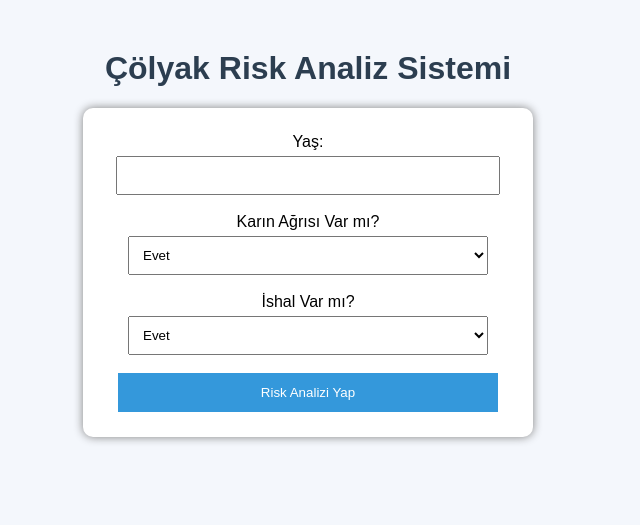
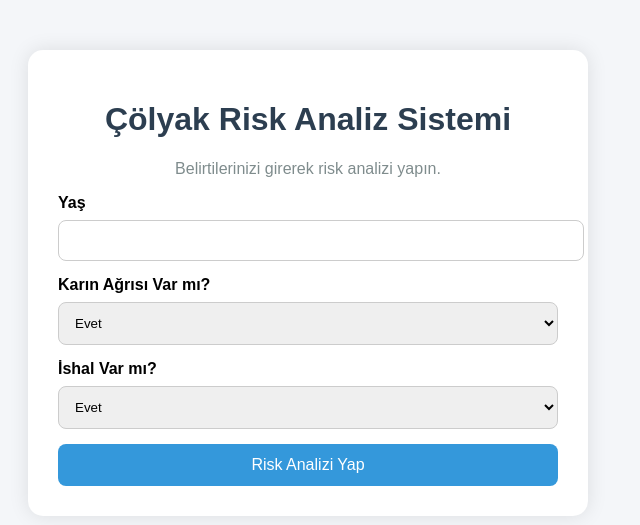
Before and after one commit to emine1935/celiac-risk-system, a Flask app: page / in a window 1280 px wide. Shown: the top 525 px of the page, without its empty margins (332-972 px from the left). Run offline with Flask 3, Linux system fonts and the light colour scheme.

Commit message:
İlk çalışan sürüm

```diff
--- a/app.py
+++ b/app.py
@@ -1,6 +1,8 @@
 from flask import Flask, render_template, request
+import sqlite3
 
 app = Flask(__name__)
+
 
 @app.route("/")
 def ana_sayfa():
@@ -25,11 +27,45 @@ def predict():
     if age < 30:
         risk += 20
 
+    # Veritabanına kayıt
+    conn = sqlite3.connect("celiac.db")
+    cursor = conn.cursor()
+
+    cursor.execute("""
+    INSERT INTO analizler
+    (yas, karin_agrisi, ishal, risk)
+    VALUES (?, ?, ?, ?)
+    """, (age, pain, diarrhea, risk))
+
+    conn.commit()
+    conn.close()
+
     return render_template(
         "result.html",
         risk=risk
     )
 
 
+@app.route("/admin")
+def admin():
+
+    conn = sqlite3.connect("celiac.db")
+    cursor = conn.cursor()
+
+    cursor.execute("SELECT * FROM analizler")
+
+    kayitlar = cursor.fetchall()
+
+    toplam = len(kayitlar)
+
+    conn.close()
+
+    return render_template(
+        "admin.html",
+        kayitlar=kayitlar,
+        toplam=toplam
+    )
+
+
 if __name__ == "__main__":
     app.run(debug=True)
--- a/static/css/style.css
+++ b/static/css/style.css
@@ -1,35 +1,51 @@
 body {
     font-family: Arial, sans-serif;
-    background-color: #f4f7fc;
-    text-align: center;
-    margin-top: 50px;
+    background: #f4f6f9;
+    margin: 0;
+    padding: 0;
+}
+
+.container {
+    width: 500px;
+    margin: 50px auto;
+    background: white;
+    padding: 30px;
+    border-radius: 15px;
+    box-shadow: 0px 0px 20px rgba(0,0,0,0.1);
 }
 
 h1 {
+    text-align: center;
     color: #2c3e50;
 }
 
-form {
-    background: white;
-    width: 400px;
-    margin: auto;
-    padding: 25px;
-    border-radius: 10px;
-    box-shadow: 0px 0px 10px gray;
+p {
+    text-align: center;
+    color: #7f8c8d;
 }
 
-input, select {
-    width: 90%;
-    padding: 10px;
-    margin-top: 5px;
+label {
+    font-weight: bold;
+}
+
+input,
+select {
+    width: 100%;
+    padding: 12px;
+    margin-top: 8px;
+    margin-bottom: 15px;
+    border: 1px solid #ccc;
+    border-radius: 8px;
 }
 
 button {
+    width: 100%;
+    padding: 12px;
     background: #3498db;
+    border: none;
     color: white;
-    border: none;
-    padding: 12px;
-    width: 95%;
+    font-size: 16px;
+    border-radius: 8px;
     cursor: pointer;
 }
 
--- a/templates/index.html
+++ b/templates/index.html
@@ -2,42 +2,34 @@
 <html>
 <head>
     <title>Çölyak Risk Analiz Sistemi</title>
-<head>
-    <title>Çölyak Risk Analiz Sistemi</title>
+
     <link rel="stylesheet"
     href="{{ url_for('static', filename='css/style.css') }}">
 </head>
 <body>
 
+<div class="container">
+
     <h1>Çölyak Risk Analiz Sistemi</h1>
+
+    <p>Belirtilerinizi girerek risk analizi yapın.</p>
 
     <form action="/predict" method="POST">
 
-    <label>Yaş:</label>
-    <br>
+        <label>Yaş</label>
         <input type="number" name="age" required>
 
-    <br><br>
-
         <label>Karın Ağrısı Var mı?</label>
-    <br>
-
         <select name="pain">
             <option value="1">Evet</option>
             <option value="0">Hayır</option>
         </select>
 
-    <br><br>
-
         <label>İshal Var mı?</label>
-    <br>
-
         <select name="diarrhea">
             <option value="1">Evet</option>
             <option value="0">Hayır</option>
         </select>
-
-    <br><br>
 
         <button type="submit">
             Risk Analizi Yap
@@ -45,5 +37,7 @@
 
     </form>
 
+</div>
+
 </body>
 </html>
```
Also changed, not shown: other parts of static/css/style.css (+35 -2 lines), database.py (added, +20 -0 lines), templates/admin.html (added, +42 -0 lines), templates/database.py (added, +20 -0 lines), templates/result.html (+21 -7 lines), celiac.db (added). Lines whose indentation alone changed are shown as unchanged.
